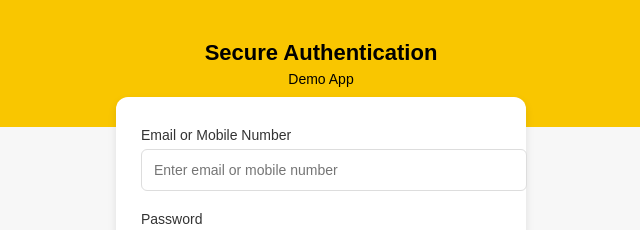
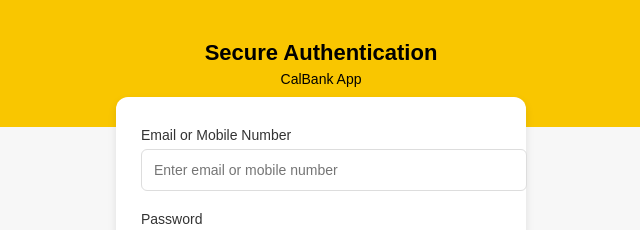
Before and after one commit to anitaamoahbi-ship-it/Secure-Authentication-, a plain HTML site: page index.html in a window 1280 px wide. Shown: the top 230 px of the page, 319-959 px from the left. Drawn offline with Linux system fonts and the light colour scheme.

Commit message:
index.html

```diff
--- a/index.html
+++ b/index.html
@@ -75,7 +75,7 @@
 <body>
   <div class="header">
     <h1>Secure Authentication</h1>
-    <p>Demo App</p>
+    <p>CalBank App</p>
   </div>
 
   <div class="login-container">
```
